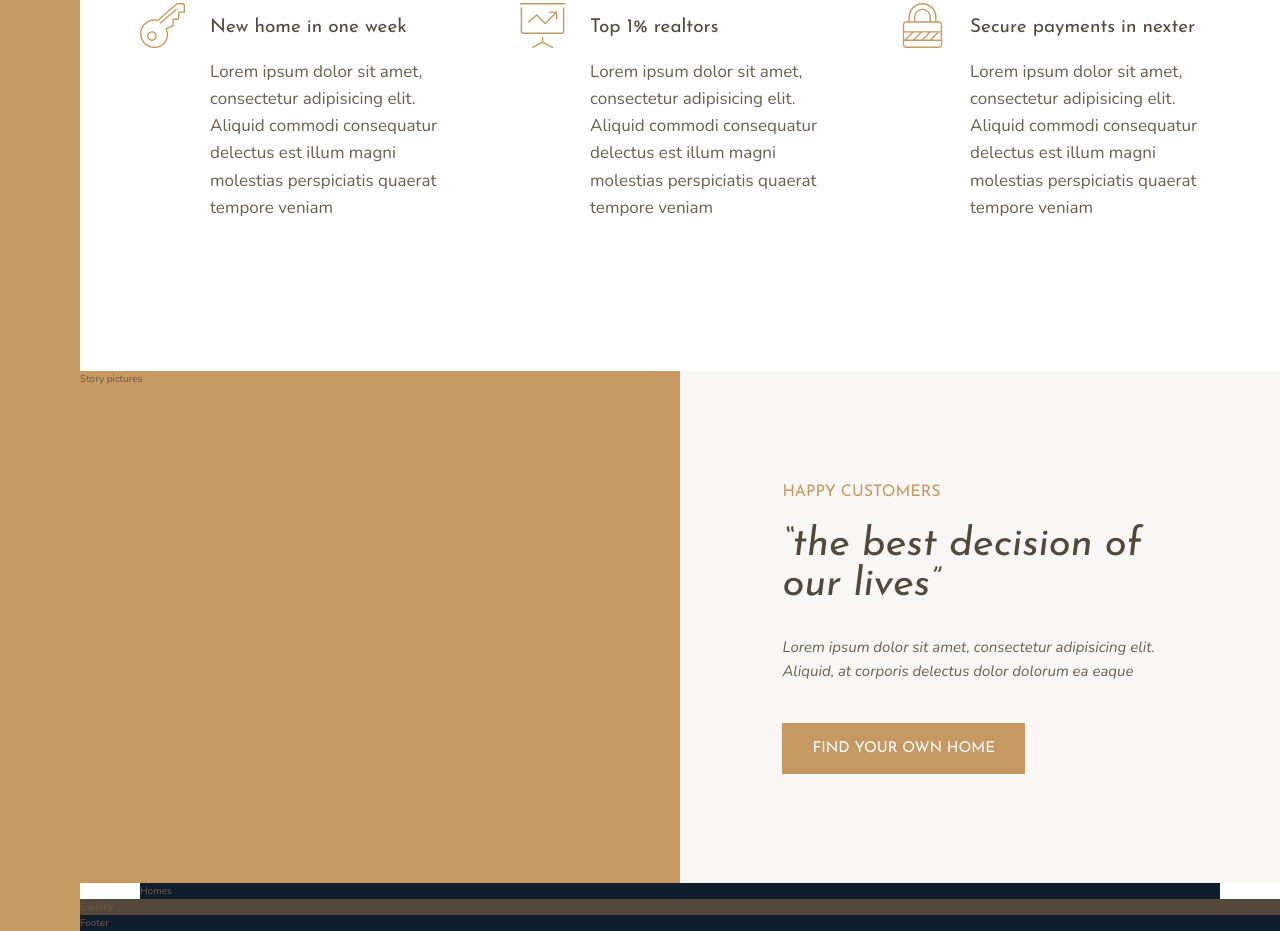
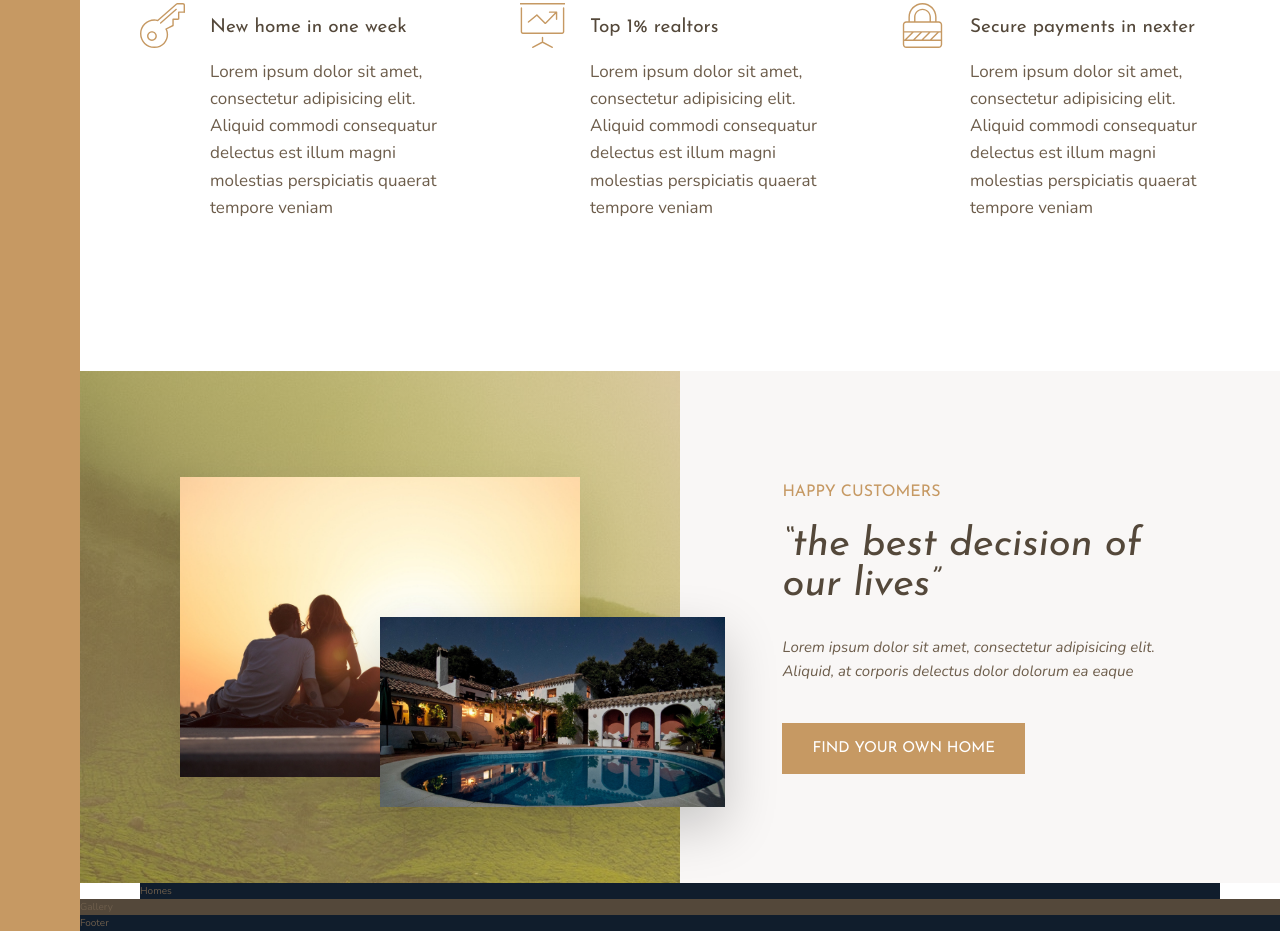
Before and after one commit to alexandr3307/css-advanced-course, a website: page main/nexter/index.html in a window 1280 px wide. Shown: the part 1046-1977 px from the top of the page. Drawn offline with nearby package versions, Linux system fonts and the light colour scheme.

Commit message:
complete story block

```diff
--- a/main/nexter/index.html
+++ b/main/nexter/index.html
@@ -68,7 +68,8 @@
         </div>
 
         <div class="story__pictures">
-            Story pictures
+            <img src="img/story-1.jpeg" alt="Couple with new house" class="story__img--1">
+            <img src="img/story-2.jpeg" alt="New house" class="story__img--2">
         </div>
 
         <div class="story__content">
--- a/main/nexter/sass/_story.scss
+++ b/main/nexter/sass/_story.scss
@@ -2,6 +2,27 @@
   &__pictures {
     background-color: $color-primary;
     grid-column: full-start / col-end 4;
+    background-image: linear-gradient(rgba($color-primary, .5), rgba(($color-primary), .5)), url(../img/back.jpg);
+
+    display: grid;
+    grid-template-rows: repeat(6, 1fr);
+    grid-template-columns: repeat(6, 1fr);
+    align-items: center
+  }
+
+  &__img--1 {
+    width: 100%;
+    grid-row: 2/6;
+    grid-column: 2/6;
+    box-shadow: 0 2rem 5rem rgba(#000, .1);
+  }
+
+  &__img--2 {
+    width: 115%;
+    grid-row: 4/6;
+    grid-column: 4/7;
+    z-index: 20;
+    box-shadow: 0 2rem 5rem rgba(#000, .2);
   }
   &__content {
     background-color: $color-grey-light-1;
```
Also changed, not shown: main/nexter/css/style.css.
